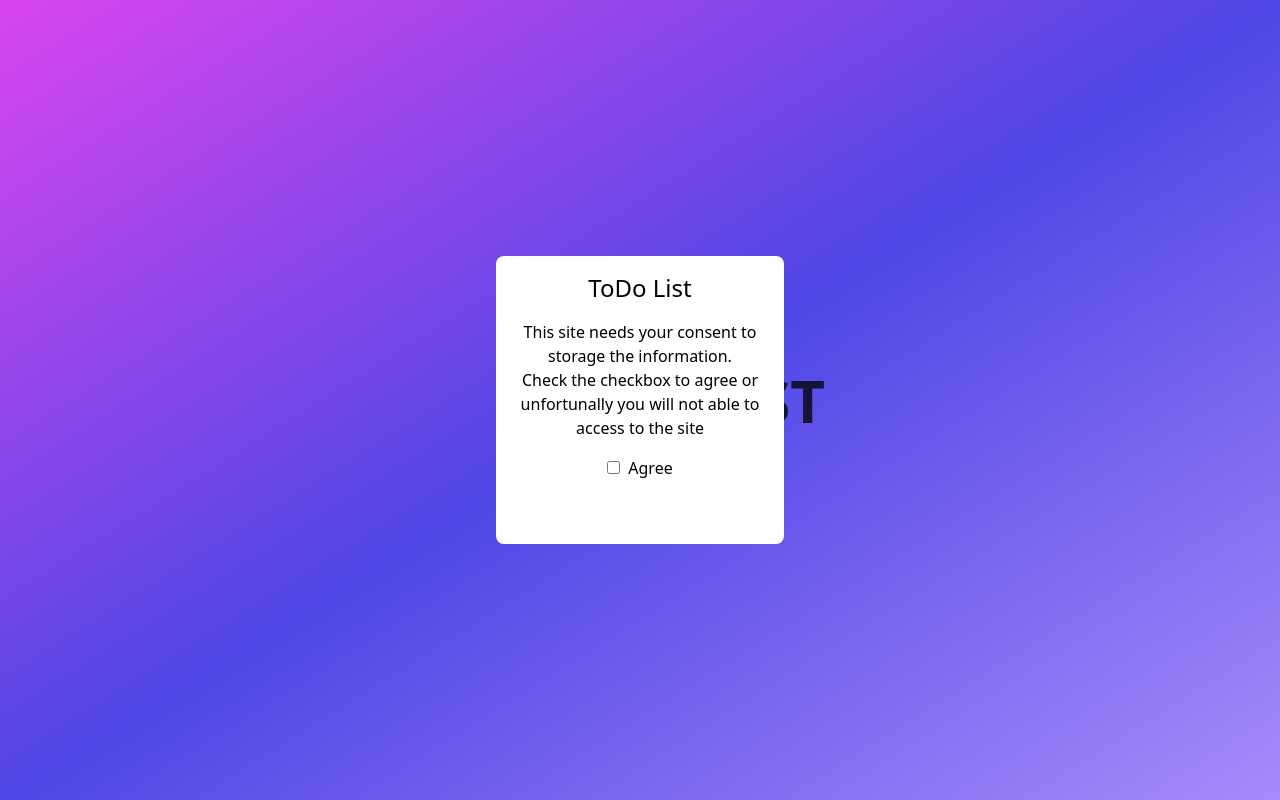
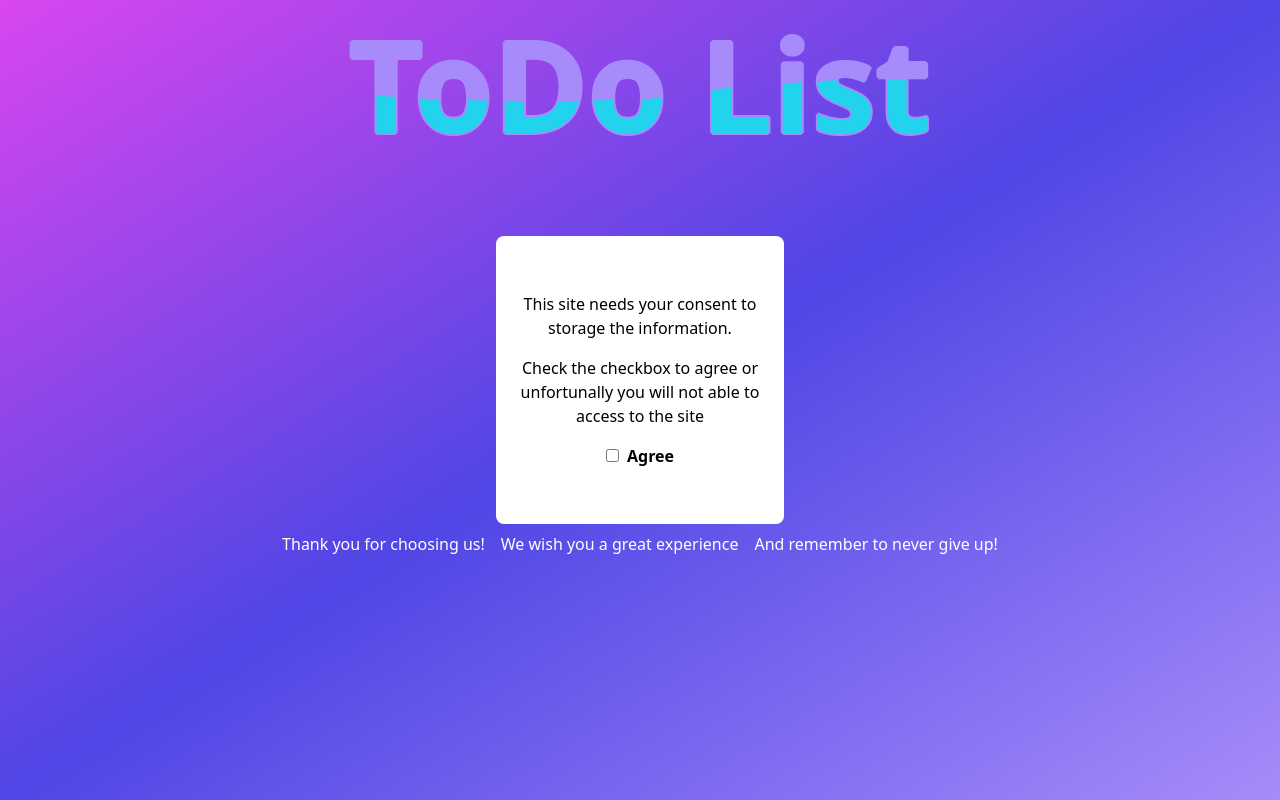
Before and after one commit to manudev-1/ToDo-List, a React (Create React App) app: page / in a window 1280 px wide. Built offline with nearby package versions, Linux system fonts and the light colour scheme.

Commit message:
End of CookieAccepts, Start Route Setting

```diff
--- a/package.json
+++ b/package.json
@@ -8,6 +8,7 @@
     "@testing-library/user-event": "^13.5.0",
     "react": "^18.2.0",
     "react-dom": "^18.2.0",
+    "react-router-dom": "^6.8.0",
     "react-scripts": "^5.0.1",
     "web-vitals": "^2.1.4"
   },
--- a/public/index.html
+++ b/public/index.html
@@ -7,9 +7,8 @@
     <meta name="theme-color" content="#000000" />
     <meta
       name="description"
-      content="Web site created using create-react-app"
+      content="ToDo List... a List for what you need to do ;)"
     />
-    <link rel="apple-touch-icon" href="%PUBLIC_URL%/logo192.png" />
     <!--
       manifest.json provides metadata used when your web app is installed on a
       user's mobile device or desktop. See https://developers.google.com/web/fundamentals/web-app-manifest/
--- /dev/null
+++ b/src/App.js
@@ -0,0 +1,17 @@
+import './index.css';
+import CookieAccepts from './components/CookieAccepts';
+import { BrowserRouter as Router, Routes, Route } from 'react-router-dom';
+
+function App(){
+    return(
+        <div className="App">
+            <Router>
+                <Routes>
+                    <Route path='/' element={<CookieAccepts />}></Route>
+                </Routes>
+            </Router>
+        </div>
+    )
+}
+
+export default App;
--- a/src/CookieAccepts.js
+++ /dev/null
@@ -1,33 +0,0 @@
-import './App.css';
-import { useState } from 'react';
-
-function CookieAccepts() {
-
-  const p = document.querySelectorAll("#p")
-
-  p.forEach((element) => {
-    var char = element.innerHTML.split("")
-
-  })
-  const [randLeft, setRandLeft] = useState(Math.floor(Math.random() * document.body.clientWidth))
-
-  return (
-    <div className="CookieAccepts">
-      <div className="w-screen h-screen bg-gradient-to-tl from-violet-400 via-indigo-600 to-fuchsia-500 flex justify-center items-center">
-        <p className='text-6xl absolute font-bold text-opac z-0 duration-300' id='p' style={{'left': randLeft}}>TODO LIST</p>
-        <p className='text-6xl absolute font-bold text-opac z-0 duration-300' id='p' style={{'left': randLeft}}>TODO LIST</p>
-        <div className="w-72 h-72 bg-white rounded-lg flex flex-col items-center z-10">
-          <h1 className='m-4 font-medium text-2xl'>ToDo List</h1>
-          <p className='mx-4 text-center font-extralight'>This site needs your consent to storage the information.</p>
-          <p className='mx-4 text-center font-extralight'>Check the checkbox to agree or unfortunally you will not able to access to the site</p>
-          <div className="m-4">
-            <input type="checkbox" name="coockiAccepts" id="cookieAccepts" className='mx-1'/>
-            <label htmlFor="coockiAccepts" className='mx-1'>Agree</label>
-          </div>
-        </div>
-      </div>
-    </div>
-  );
-}
-
-export default CookieAccepts;
--- /dev/null
+++ b/src/components/CookieAccepts.js
@@ -0,0 +1,34 @@
+import React from 'react';
+import '../App.css';
+import { Link } from 'react-router-dom';
+
+function CookieAccepts() {
+
+  return (
+    <div className="CookieAccepts">
+        <div className="relative w-screen h-screen flex justify-center">
+          <h1 className='stroke font-bold text-9xl absolute text-transparent my-5'>ToDo List</h1>
+          <h1 className='animate font-bold text-9xl absolute text-cyan-400 my-5'>ToDo List</h1>
+          <div className="w-screen h-screen bg-gradient-to-tl from-violet-400 via-indigo-600 to-fuchsia-500 flex flex-col justify-center items-center">
+            <div className="w-72 h-72 bg-white rounded-lg flex flex-col items-center justify-center z-10 duration-700"id='card'>
+              <p className='m-4 text-center'>This site needs your consent to storage the information.</p>
+              <p className='mx-4 text-center'>Check the checkbox to agree or unfortunally you will not able to access to the site</p>
+              <div className="m-4">
+                <Link to="/to-do">
+                  <input type="checkbox" name="coockiAccepts" id="cookieAccepts" className='mx-1'/>
+                </Link>
+                <label htmlFor="coockiAccepts" className='mx-1 font-bold'>Agree</label>
+              </div>
+            </div>
+            <div className="flex">
+              <p className='mr-2 my-2 font-extralight text-white'>Thank you for choosing us!</p>
+              <p className='mx-2 my-2 font-extralight text-white'>We wish you a great experience</p>
+              <p className='ml-2 my-2 font-extralight text-white'>And remember to never give up!</p>
+            </div>
+          </div>
+        </div>
+    </div>
+  );
+}
+
+export default CookieAccepts;
--- /dev/null
+++ b/src/components/ToDoList.js
@@ -0,0 +1,2 @@
+import React from 'react';
+import '../App.css';
--- a/src/index.css
+++ b/src/index.css
@@ -1,3 +1,45 @@
 @tailwind base;
 @tailwind components;
 @tailwind utilities;
+
+.stroke{
+    text-shadow: 2px 0 rgb(167 139 250), -2px 0 rgb(167 139 250), 0 2px rgb(167 139 250), 0 -2px rgb(167 139 250),
+    1px 1px rgb(167 139 250), -1px -1px rgb(167 139 250), 1px -1px rgb(167 139 250), -1px 1px rgb(167 139 250);;
+}
+
+.animate{
+    animation: animate 4s ease-in-out infinite;
+}
+
+  @keyframes animate {
+    0%,
+    100% {
+      clip-path: polygon(
+        0% 45%,
+        16% 44%,
+        33% 50%,
+        54% 60%,
+        70% 61%,
+        84% 59%,
+        100% 52%,
+        100% 100%,
+        0% 100%
+      );
+    }
+
+    50% {
+      clip-path: polygon(
+        0% 60%,
+        15% 65%,
+        34% 66%,
+        51% 62%,
+        67% 50%,
+        84% 45%,
+        100% 46%,
+        100% 100%,
+        0% 100%
+      );
+    }
+  }
+
+  /*<Route path='/to-do' element={}></Route>*/
--- a/src/index.js
+++ b/src/index.js
@@ -1,13 +1,13 @@
 import React from 'react';
 import ReactDOM from 'react-dom/client';
 import './index.css';
-import CookieAccepts from './CookieAccepts';
+import App from './App';
 import reportWebVitals from './reportWebVitals';
 
 const root = ReactDOM.createRoot(document.getElementById('root'));
 root.render(
   <React.StrictMode>
-    <CookieAccepts />
+    <App />
   </React.StrictMode>
 );
 
--- a/src/output.css
+++ b/src/output.css
@@ -563,8 +563,8 @@ video {
   position: absolute;
 }
 
-.z-0 {
-  z-index: 0;
+.relative {
+  position: relative;
 }
 
 .z-10 {
@@ -575,6 +575,11 @@ video {
   margin: 1rem;
 }
 
+.my-5 {
+  margin-top: 1.25rem;
+  margin-bottom: 1.25rem;
+}
+
 .mx-4 {
   margin-left: 1rem;
   margin-right: 1rem;
@@ -583,6 +588,24 @@ video {
 .mx-1 {
   margin-left: 0.25rem;
   margin-right: 0.25rem;
+}
+
+.my-2 {
+  margin-top: 0.5rem;
+  margin-bottom: 0.5rem;
+}
+
+.mx-2 {
+  margin-left: 0.5rem;
+  margin-right: 0.5rem;
+}
+
+.mr-2 {
+  margin-right: 0.5rem;
+}
+
+.ml-2 {
+  margin-left: 0.5rem;
 }
 
 .flex {
@@ -649,32 +672,151 @@ video {
   text-align: center;
 }
 
-.text-6xl {
-  font-size: 3.75rem;
+.text-9xl {
+  font-size: 8rem;
   line-height: 1;
-}
-
-.text-2xl {
-  font-size: 1.5rem;
-  line-height: 2rem;
 }
 
 .font-bold {
   font-weight: 700;
 }
 
-.font-medium {
-  font-weight: 500;
-}
-
 .font-extralight {
   font-weight: 200;
 }
 
-.text-opac {
-  color: rgba(0, 0, 0, 0.5);
+.text-transparent {
+  color: transparent;
 }
 
-.duration-300 {
-  transition-duration: 300ms;
+.text-cyan-400 {
+  --tw-text-opacity: 1;
+  color: rgb(34 211 238 / var(--tw-text-opacity));
 }
+
+.text-white {
+  --tw-text-opacity: 1;
+  color: rgb(255 255 255 / var(--tw-text-opacity));
+}
+
+.duration-700 {
+  transition-duration: 700ms;
+}
+
+.stroke{
+  text-shadow: 2px 0 rgb(167 139 250), -2px 0 rgb(167 139 250), 0 2px rgb(167 139 250), 0 -2px rgb(167 139 250),
+    1px 1px rgb(167 139 250), -1px -1px rgb(167 139 250), 1px -1px rgb(167 139 250), -1px 1px rgb(167 139 250);
+}
+
+.animate{
+  -webkit-animation: animate 4s ease-in-out infinite;
+          animation: animate 4s ease-in-out infinite;
+}
+
+@-webkit-keyframes animate {
+  0%,
+    100% {
+    -webkit-clip-path: polygon(
+        0% 45%,
+        16% 44%,
+        33% 50%,
+        54% 60%,
+        70% 61%,
+        84% 59%,
+        100% 52%,
+        100% 100%,
+        0% 100%
+      );
+            clip-path: polygon(
+        0% 45%,
+        16% 44%,
+        33% 50%,
+        54% 60%,
+        70% 61%,
+        84% 59%,
+        100% 52%,
+        100% 100%,
+        0% 100%
+      );
+  }
+
+  50% {
+    -webkit-clip-path: polygon(
+        0% 60%,
+        15% 65%,
+        34% 66%,
+        51% 62%,
+        67% 50%,
+        84% 45%,
+        100% 46%,
+        100% 100%,
+        0% 100%
+      );
+            clip-path: polygon(
+        0% 60%,
+        15% 65%,
+        34% 66%,
+        51% 62%,
+        67% 50%,
+        84% 45%,
+        100% 46%,
+        100% 100%,
+        0% 100%
+      );
+  }
+}
+
+@keyframes animate {
+  0%,
+    100% {
+    -webkit-clip-path: polygon(
+        0% 45%,
+        16% 44%,
+        33% 50%,
+        54% 60%,
+        70% 61%,
+        84% 59%,
+        100% 52%,
+        100% 100%,
+        0% 100%
+      );
+            clip-path: polygon(
+        0% 45%,
+        16% 44%,
+        33% 50%,
+        54% 60%,
+        70% 61%,
+        84% 59%,
+        100% 52%,
+        100% 100%,
+        0% 100%
+      );
+  }
+
+  50% {
+    -webkit-clip-path: polygon(
+        0% 60%,
+        15% 65%,
+        34% 66%,
+        51% 62%,
+        67% 50%,
+        84% 45%,
+        100% 46%,
+        100% 100%,
+        0% 100%
+      );
+            clip-path: polygon(
+        0% 60%,
+        15% 65%,
+        34% 66%,
+        51% 62%,
+        67% 50%,
+        84% 45%,
+        100% 46%,
+        100% 100%,
+        0% 100%
+      );
+  }
+}
+
+/*<Route path='/to-do' element={}></Route>*/
--- a/tailwind.config.js
+++ b/tailwind.config.js
@@ -6,8 +6,8 @@ module.exports = {
   theme: {
     extend: {
       colors:{
-        'opac': 'rgba(0, 0, 0, 0.5)'
-      }
+        'opac': 'rgba(0, 0, 0, 0.25)'
+      },
     },
   },
   plugins: [],
```
Also changed, not shown: 1 other file (tests, documents, lock files or other folders).
